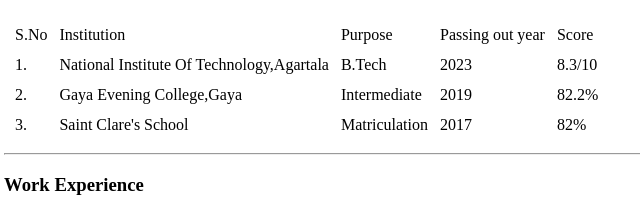
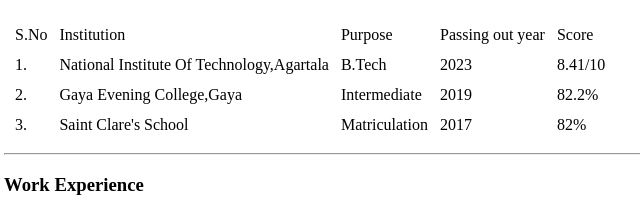
Before and after one commit to RitikaRanjan151/Ritika-Ranjan-cv, a plain HTML site: page index.html in a window 1280 px wide. Shown: the part 591-800 px from the top of the page, 4-644 px from the left. Drawn offline with Linux system fonts and the light colour scheme.

Commit message:
Update index.html

```diff
--- a/index.html
+++ b/index.html
@@ -59,7 +59,7 @@
         <td>National Institute Of Technology,Agartala</td>
         <td>B.Tech</td>
         <td>2023</td>
-        <td>8.3/10</td>
+        <td>8.41/10</td>
       </tr>
       <tr>
         <td>2.</td>
```
